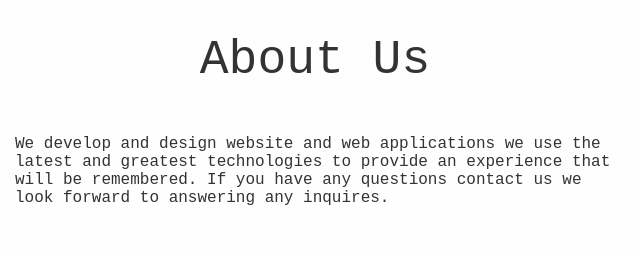
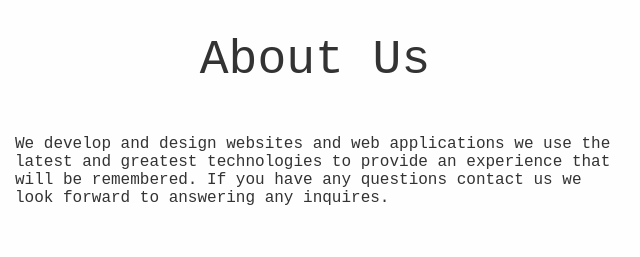
Before and after one commit to AlexanderElias/arcdev.io, a website: page docs/index.html in a window 1280 px wide. Shown: the part 1080-1337 px from the top of the page, 325-965 px from the left. Drawn offline with Linux system fonts and the light colour scheme.

Commit message:
fixed missing s

```diff
--- a/docs/index.html
+++ b/docs/index.html
@@ -32,7 +32,7 @@
 
 		<section id="about">
 			<h2>About Us</h2>
-			<p>We develop and design website and web applications we use the latest and greatest technologies to provide an experience that will be remembered. If you have any questions contact us we look forward to answering any inquires.</p>
+			<p>We develop and design websites and web applications we use the latest and greatest technologies to provide an experience that will be remembered. If you have any questions contact us we look forward to answering any inquires.</p>
 		</section>
 
 		<section>
```
Also changed, not shown: src/index.html (+1 -1 lines).
